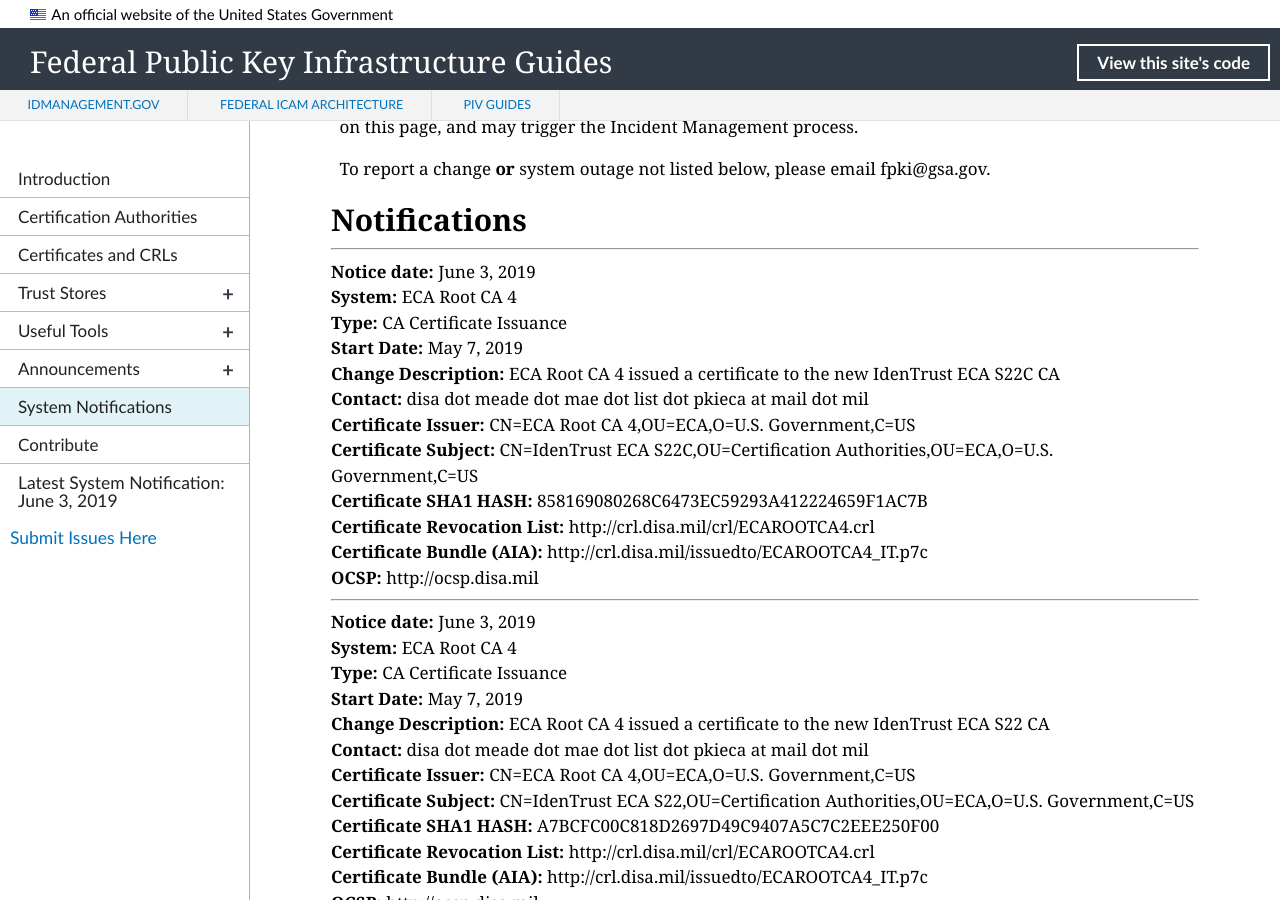
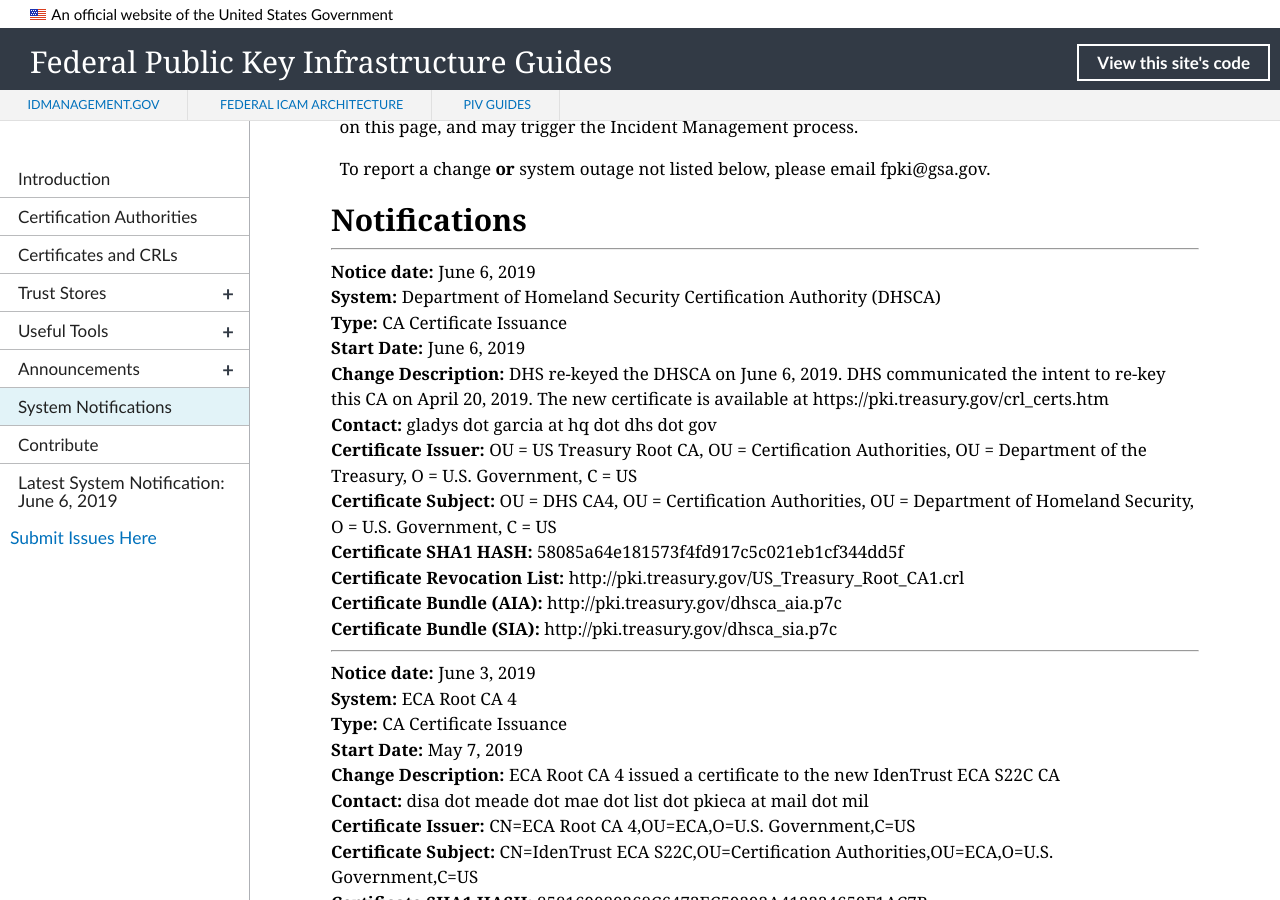
Before and after one commit to GSA/fpki-guides, a Jekyll site: the page built from pages/fpki_notifications.md, in a window 1280 px wide and 900 px high, scrolled down 672 px. Built offline with Jekyll 4.4.1, drawn with Linux system fonts in a browser that asks for light colours; nearby versions of some CDN libraries; library files that are not in the unit come from our copies.

Commit message:
Update notifications.yml

```diff
--- a/_data/notifications.yml
+++ b/_data/notifications.yml
@@ -997,6 +997,19 @@
   sia_uri:
   ocsp_uri: http://ocsp.disa.mil
 
+- notice_date: June 6, 2019
+  change_type: CA Certificate Issuance
+  start_datetime: June 6, 2019
+  system: Department of Homeland Security Certification Authority (DHSCA)
+  change_description: DHS re-keyed the DHSCA on June 6, 2019. DHS communicated the intent to re-key this CA on April 20, 2019. The new certificate is available at https://pki.treasury.gov/crl_certs.htm
+  contact:  gladys dot garcia at hq dot dhs dot gov
+  ca_certificate_hash: 58085a64e181573f4fd917c5c021eb1cf344dd5f
+  ca_certificate_issuer: OU = US Treasury Root CA, OU = Certification Authorities, OU = Department of the Treasury, O = U.S. Government, C = US
+  ca_certificate_subject: OU = DHS CA4, OU = Certification Authorities, OU = Department of Homeland Security, O = U.S. Government, C = US
+  cdp_uri: http://pki.treasury.gov/US_Treasury_Root_CA1.crl
+  aia_uri: http://pki.treasury.gov/dhsca_aia.p7c
+  sia_uri: http://pki.treasury.gov/dhsca_sia.p7c
+  ocsp_uri:
 
 #- notice_date:
 #  change_type: CA Certificate Issuance
```
